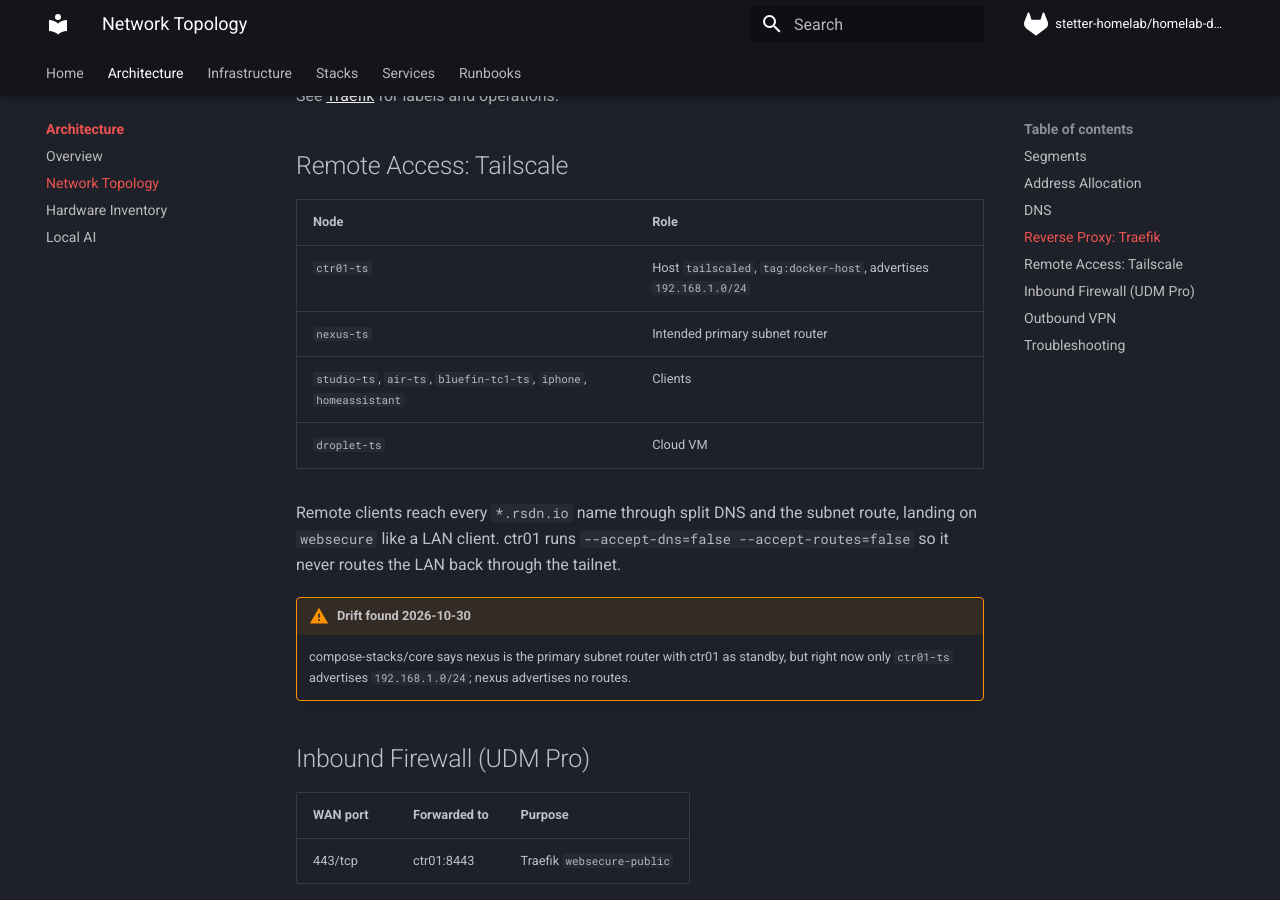
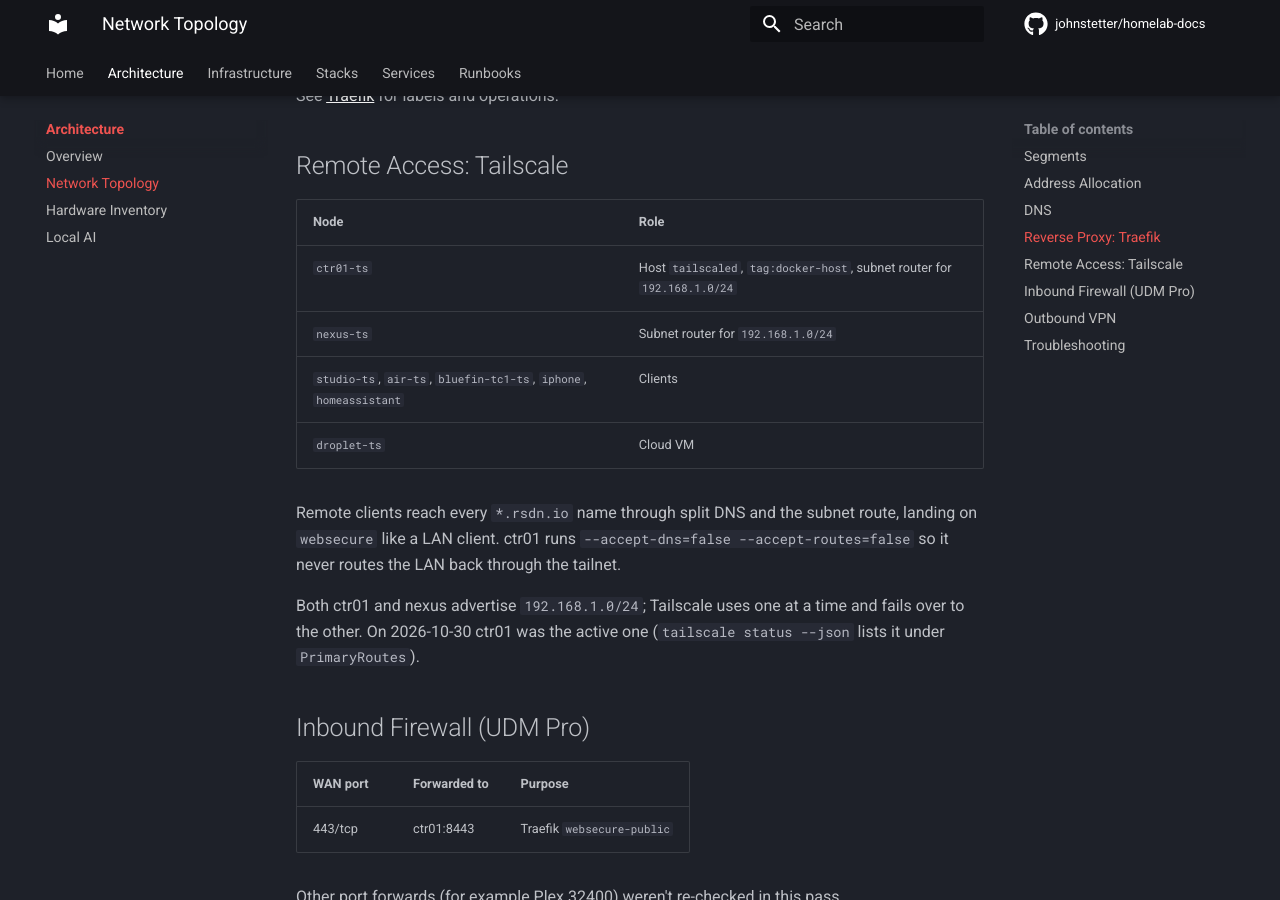
Before and after one commit to johnstetter/homelab-docs, an MkDocs documentation site: the page built from docs/architecture/network.md, in a window 1280 px wide and 900 px high, scrolled down 3971 px. Built offline with MkDocs 1.6.1 and Material for MkDocs 9.7.7, drawn with Linux system fonts in a browser that asks for light colours; comment, search, counter and statistics services are not loaded; the version menu is left out.

Commit message:
docs: treat GitHub as upstream and correct the Tailscale router note
repo_url, Contributing and the repository tables point at
github.com/johnstetter/homelab-docs. The network page no longer claims
nexus advertises no routes: both nexus and ctr01 advertise the LAN and
Tailscale uses one at a time (ctr01 on 2026-10-30).

Co-Authored-By: Claude Opus 5.5 <noreply@anthropic.com>
Claude-Session: https://claude.ai/code/session_01DqvB55u4yfHnud79Q7677N

```diff
--- a/docs/architecture/network.md
+++ b/docs/architecture/network.md
@@ -122,15 +122,14 @@ See [Traefik](../services/traefik.md) for labels and operations.
 
 | Node | Role |
 |------|------|
-| `ctr01-ts` | Host `tailscaled`, `tag:docker-host`, advertises `192.168.1.0/24` |
-| `nexus-ts` | Intended primary subnet router |
+| `ctr01-ts` | Host `tailscaled`, `tag:docker-host`, subnet router for `192.168.1.0/24` |
+| `nexus-ts` | Subnet router for `192.168.1.0/24` |
 | `studio-ts`, `air-ts`, `bluefin-tc1-ts`, `iphone`, `homeassistant` | Clients |
 | `droplet-ts` | Cloud VM |
 
 Remote clients reach every `*.rsdn.io` name through split DNS and the subnet route, landing on `websecure` like a LAN client. ctr01 runs `--accept-dns=false --accept-routes=false` so it never routes the LAN back through the tailnet.
 
-!!! warning "Drift found 2026-10-30"
-    compose-stacks/core says nexus is the primary subnet router with ctr01 as standby, but right now only `ctr01-ts` advertises `192.168.1.0/24`; nexus advertises no routes.
+Both ctr01 and nexus advertise `192.168.1.0/24`; Tailscale uses one at a time and fails over to the other. On 2026-10-30 ctr01 was the active one (`tailscale status --json` lists it under `PrimaryRoutes`).
 
 ## Inbound Firewall (UDM Pro)
 
--- a/mkdocs.yml
+++ b/mkdocs.yml
@@ -3,8 +3,8 @@ site_description: Central documentation hub for stetter-homelab infrastructure
 site_author: John Stetter
 site_url: https://johnstetter.github.io/homelab-docs/
 
-repo_name: stetter-homelab/homelab-docs
-repo_url: https://gitlab.com/stetter-homelab/homelab-docs
+repo_name: johnstetter/homelab-docs
+repo_url: https://github.com/johnstetter/homelab-docs
 
 theme:
   name: material
@@ -28,7 +28,7 @@ theme:
     - content.code.annotate
     - toc.follow
   icon:
-    repo: fontawesome/brands/gitlab
+    repo: fontawesome/brands/github
 
 plugins:
   - search
```
Also changed, not shown: docs/index.md (+3 -3 lines), docs/infrastructure/index.md (+1 -1 lines).
